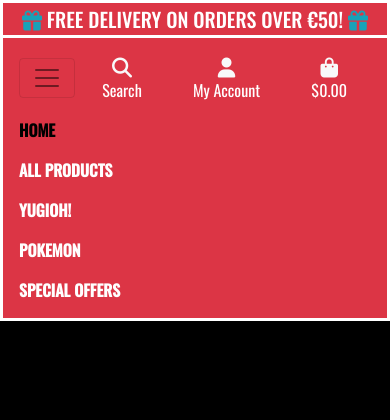
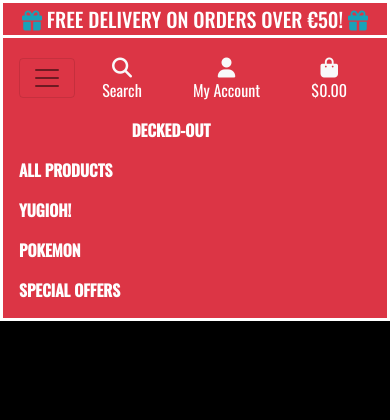
Before and after one commit to DiarmuidSheeran/decked-out-pp-5, a Django app: page /products/ in a window 390 px wide, after a click that opens the changed part. Shown: the top 420 px of the page. Run offline with Django 3.2, Linux system fonts and the light colour scheme; the visitor is signed in with stand-in values (Sample User, id 1); data that the repository does not hold is empty; some libraries are stand-ins or nearby versions.

Commit message:
Update styling of home link in mobile dropdown

```diff
--- a/decked_out/settings.py
+++ b/decked_out/settings.py
@@ -27,7 +27,7 @@
 SECRET_KEY = os.environ.get('SECRET_KEY')
 
 # SECURITY WARNING: don't run with debug turned on in production!
-DEBUG = False
+DEBUG = True
 
 ALLOWED_HOSTS = ['8000-diarmuidshe-deckedoutpp-07qedhcrluo.ws-eu108.gitpod.io', 'decked-out-tcg-store-b1147b8f9a0a.herokuapp.com']
 
--- a/templates/includes/main-nav.html
+++ b/templates/includes/main-nav.html
@@ -1,8 +1,8 @@
 <div class="collapse navbar-collapse" id="main-nav">
     <ul class="navbar-nav w-auto mx-auto">
-        <li class="nav-item d-block d-md-none">
-            <a class="logo-font font-weight-bold nav-link text-black mr-5" href="{% url 'home' %}" id="home-link">
-                Home
+        <li class="nav-item d-block d-md-none text-center">
+            <a class="logo-font font-weight-bold nav-link text-white mr-5" href="{% url 'home' %}" id="home-link">
+                Decked-Out
             </a>
         </li>
         <li class="nav-item dropdown">
```
